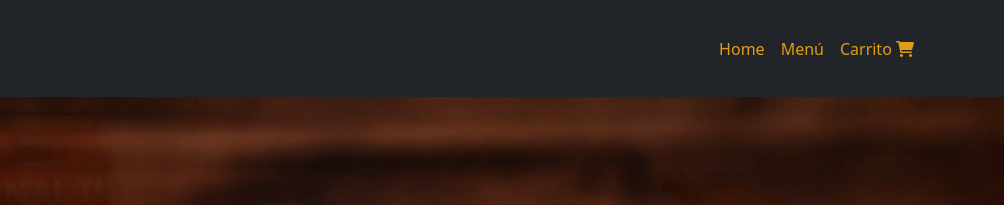
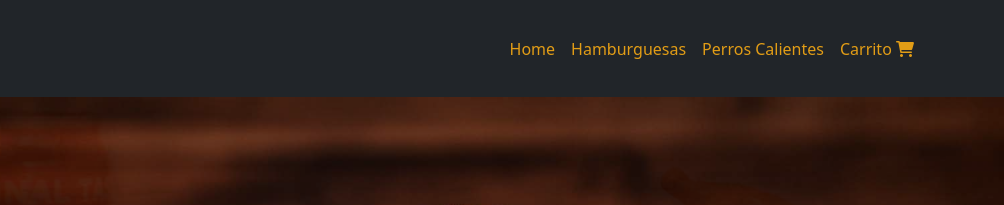
Before and after one commit to RAELTO/fastfood_page, a plain HTML site: page index.html in a window 1280 px wide. Shown: the top 205 px of the page, 276-1280 px from the left. Drawn offline with nearby package versions, Linux system fonts and the light colour scheme.

Commit message:
Add files via upload
ancla perro y hamburguesas desde el nav

```diff
--- a/index.html
+++ b/index.html
@@ -31,7 +31,10 @@
                                 <a class="nav-link active" aria-current="page" href="index.html">Home</a>
                             </li>
                             <li class="nav-item">
-                                <a class="nav-link active" aria-current="page" href="#MenuHamburguesa">Menú</a>
+                                <a class="nav-link active" aria-current="page" href="#MenuHamburguesa">Hamburguesas</a>
+                            </li>
+                            <li class="nav-item">
+                                <a class="nav-link active" aria-current="page" href="#MenuPerros">Perros Calientes</a>
                             </li>
                             <li class="nav-item">
                                 <a class="nav-link text-highlightedd" href="#">Carrito <i class="fas fa-shopping-cart"></i></a>
@@ -129,7 +132,7 @@
                         <hr>
                         <div class="row">
                             <div class="col text-center text-uppercase">
-                                <h1 class="menu-title">Carta Perros Calientes</h1>
+                                <h1 class="menu-title" id="MenuPerros" >Carta Perros Calientes</h1>
                             </div>
                         </div>
                     <!-- hotdogs here -->
```
